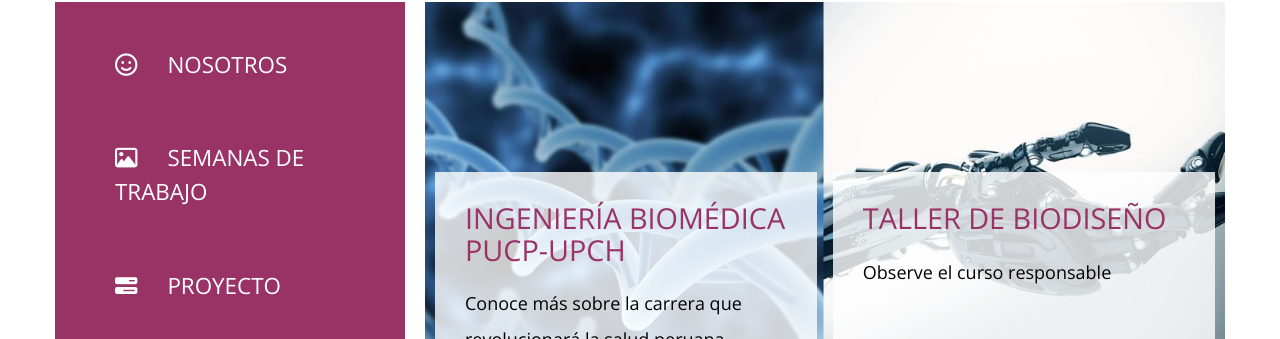
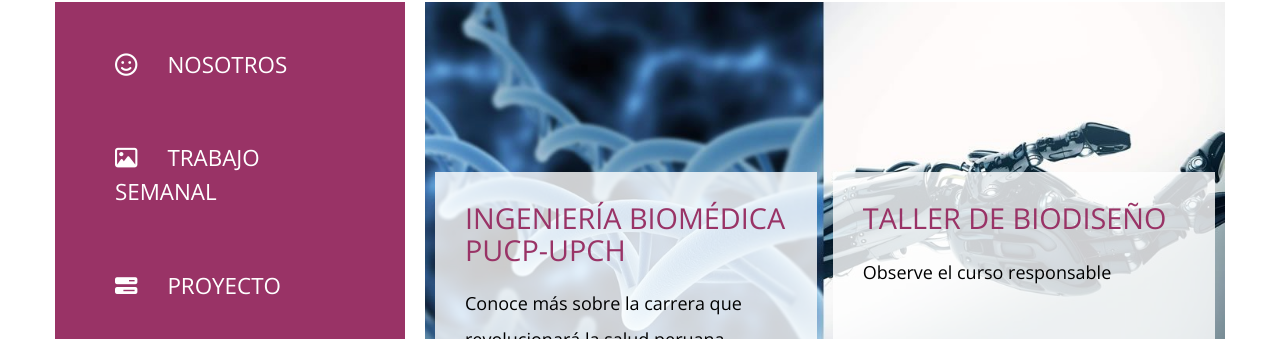
Before and after one commit to vchaconc1/PROYECTO-PARKINSON, a Jekyll site: the page built from index.html, in a window 1280 px wide and 900 px high. Shown: the part 178-517 px from the top of the window. Built offline with Jekyll 4.4.1, drawn with Linux system fonts in a browser that asks for light colours; nearby versions of some CDN libraries; library files that are not in the unit come from our copies; comment, search, counter and statistics services are not loaded.

Commit message:
Update default.html

```diff
--- a/_layouts/default.html
+++ b/_layouts/default.html
@@ -42,7 +42,7 @@
                                 <i class="fa fa-smile-o tm-nav-fa"></i>NOSOTROS</a>
                             </li>
                             <li class="tm-nav-item"><a href="#gallery" class="tm-nav-item-link tm-button">
-                                <i class="fa fa-image tm-nav-fa"></i>SEMANAS DE       TRABAJO</a>
+                                <i class="fa fa-image tm-nav-fa"></i>TRABAJO SEMANAL</a>
                             </li>
                             <li class="tm-nav-item"><a href="#services" class="tm-nav-item-link tm-button">
                                 <i class="fa fa-tasks tm-nav-fa"></i>PROYECTO</a>
```
